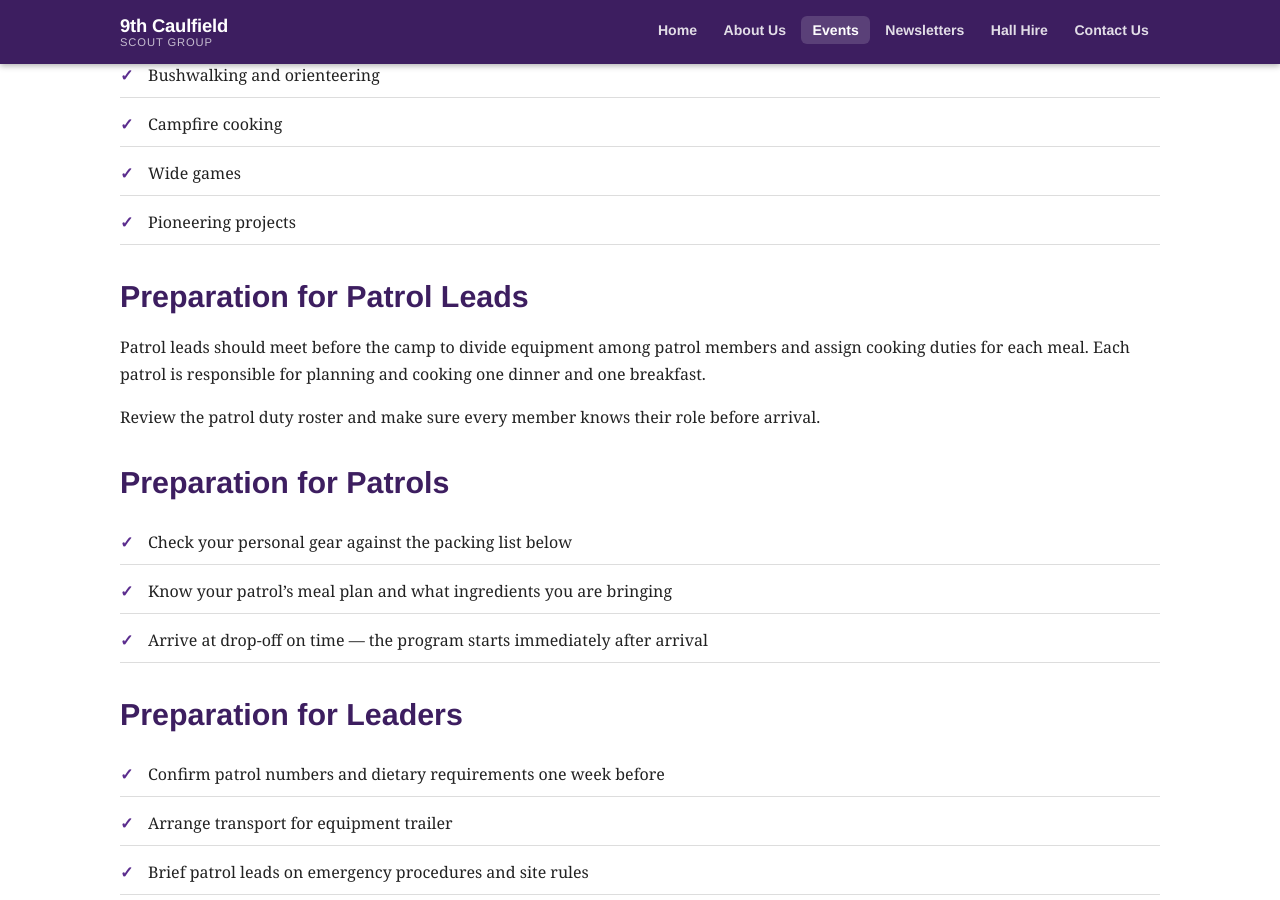
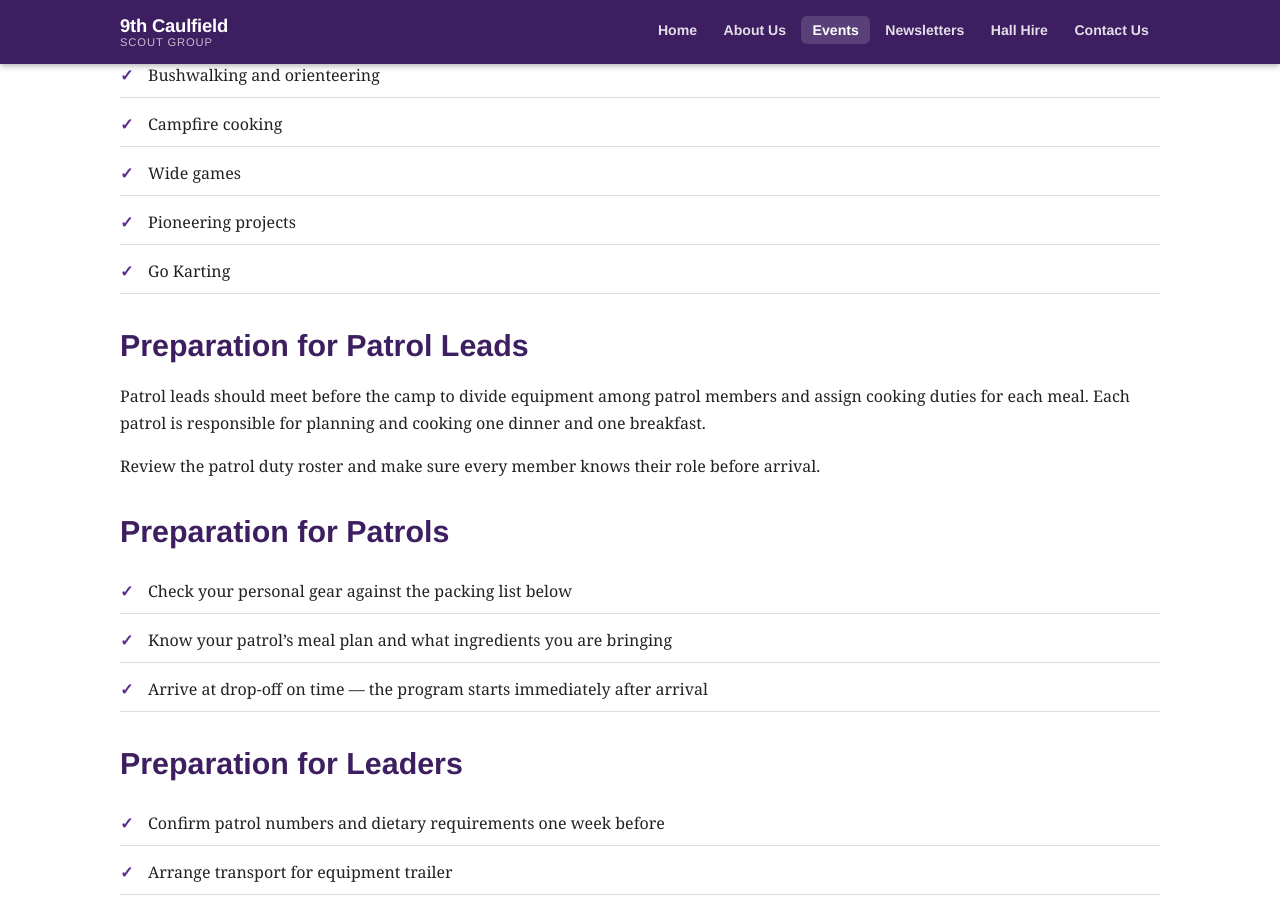
Before and after one commit to ideapod/9thcaulfield, a Jekyll site: the page built from _events/2018-02-16-annual-group-camp.md, in a window 1280 px wide and 900 px high, scrolled down 927 px. Built offline with Jekyll 4.4.1, drawn with Linux system fonts in a browser that asks for light colours.

Commit message:
added go karting

```diff
--- a/_events/2018-02-16-annual-group-camp.md
+++ b/_events/2018-02-16-annual-group-camp.md
@@ -23,6 +23,7 @@ pickup_location: Treetops Scout Camp, Riddells Creek
 - Campfire cooking
 - Wide games
 - Pioneering projects
+- Go Karting
 
 ## Preparation for Patrol Leads
 
```
